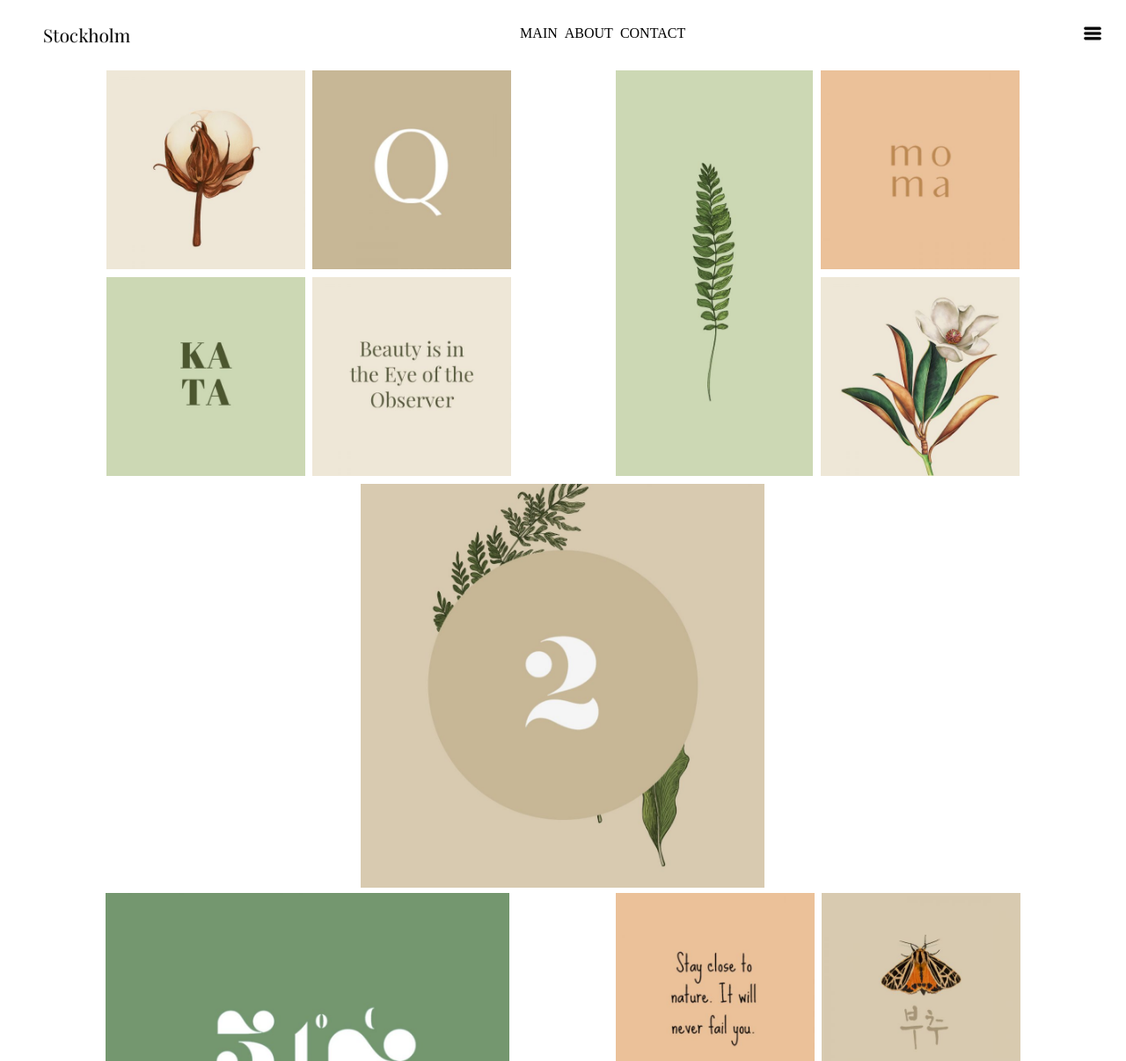
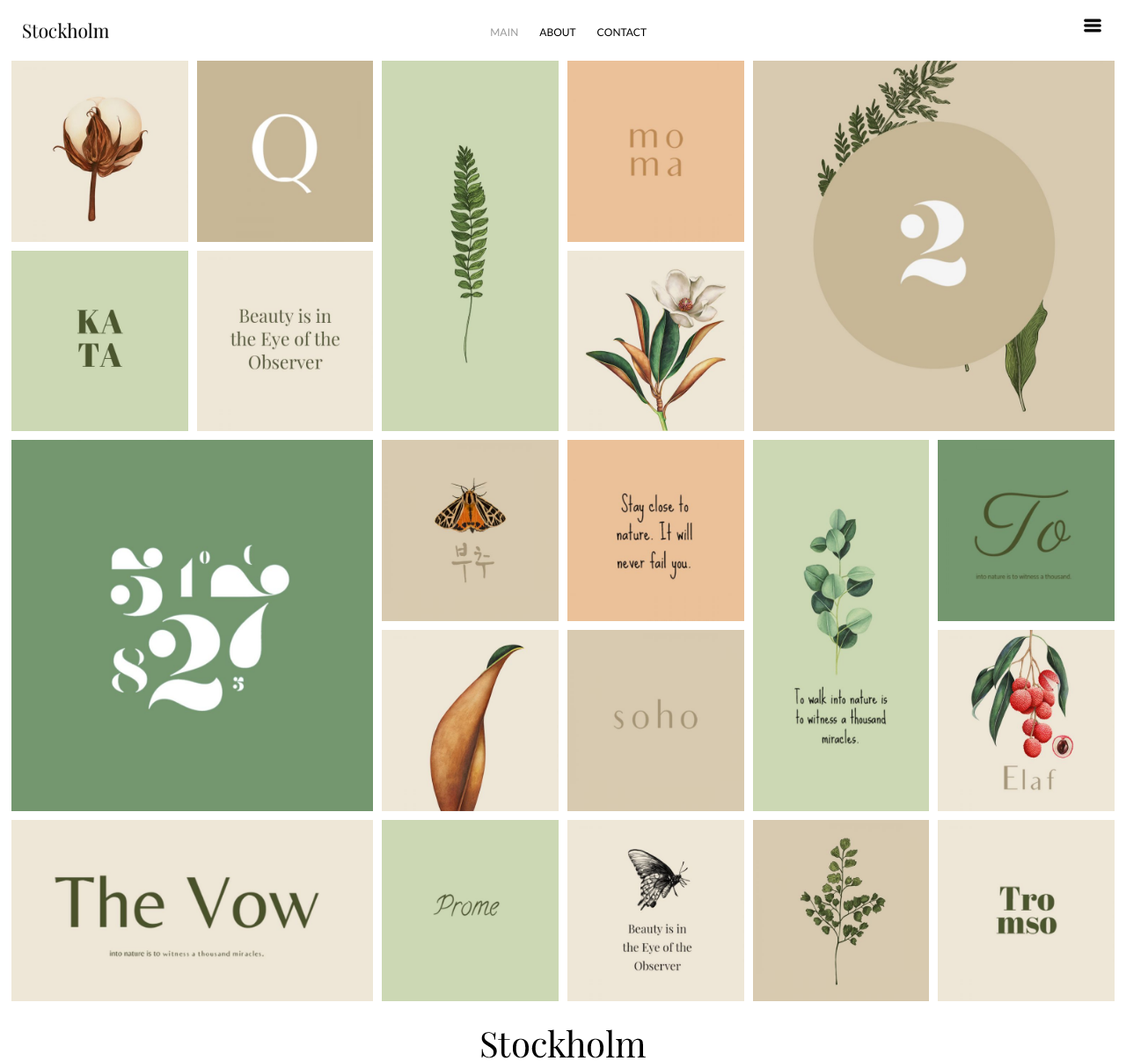
Before and after one commit to angtamrod/Actividad-maquetacion-web-BEM, a plain HTML site: page index.html in a window 1280 px wide. Shown: the top 1206 px of the page at 88% size. Drawn offline with Linux system fonts and the light colour scheme.

Commit message:
corrección final

```diff
--- a/css/estilos.css
+++ b/css/estilos.css
@@ -8,6 +8,10 @@
     display: flex;
     min-height: 100vh;
     flex-direction: column;
+    font-family: "Lato", sans-serif;
+    font-weight: 400;
+    font-style: normal;
+
 }
 
 .header{
@@ -23,154 +27,113 @@
 display: flex;
 flex-direction: row;
 justify-content: space-between;
-gap: 10%;
-padding: 2%;
-
-}
-.nav__img--logo{
-
-  justify-content: flex-start;
-  width: 8%;
-  height: 5%;
-  margin-left: 2%;
-  margin-top: 0.5%;
+margin-top: 1.3%;
+margin-right: 2%;
+margin-left: 2%;
+margin-bottom: 0;
 
 
 }
 
+.nav__div--logo{
+  width: 8%;
+  height: 5%;
+  padding-top: 0.8%;
+  display: flex;
+  justify-content: flex-start;
+  align-items: center;
+
+}
+
+
+.nav__img--logo{
+
+  width: 100%;
+
+}
+
 .nav__ul{
-display: flex;
 
-justify-content: center;
-align-items: center;
+  padding-top: 1%;
+  padding-right: 5%;
+  padding-bottom: 1%;
+  width: 5%;
+  height: 2.5%;
+  display: flex;
+  justify-content: center;
+  font-size: 12px;
+
+
 
 
 }
 
 .nav__li{
     display: inline;
-    padding-right: 0.5em;
+    padding-right: 1em;
+    padding-left: 1em;
+
     text-decoration: none;
     list-style-type: none;
 }
 
-.nav__img{
-    width: 2%;
-    height: 2%;
-    justify-content: flex-end;
+.nav__li--1{
+  opacity: .4;
+}
 
 
+.nav__div--rayitas{
+  width: 2%;
+  height: 2%;
+  justify-content: flex-start;
+  align-items: center;
+
+}
+
+
+.nav__img--rayitas{
+    width: 100%;
+
+    justify-content: flex-end;
 }
 
 .main{
  display: flex;
  flex-direction: column;
-
+ flex-grow: 1;
+ gap: 2%;
 
 
 }
 
 .galeria{
-    flex-direction: column;
+
+    padding: 1%;
+    display: grid;
+    grid-template-columns: repeat(6, 1fr);
+    grid-template-rows: repeat(5, 1fr);
+    /*esto es como decir: 1fr 1fr 1fr 1fr 1fr*;*/
+    gap: 10px;
 
 }
 
-.galeria--fila{
-    display: flex;
-    flex-direction: row;
-    padding: 2px;
-    gap: 1px;
-    flex-wrap:wrap;
+.galeria-img{
     width: 100%;
-    height: 40%;
-    justify-content: space-evenly;
+    height: 100%;
+    /*Se pone todo más alargada porque toma el height más alto de la foto (el x10000)*/
 }
 
-.galeria--filamedia{
-    padding-left: 4px;
+.galeria-img--4{
+  grid-row: span 2;
+  grid-column: span 2;
 }
 
-.galeria--filafinal{
-    display: flex;
-    flex-wrap: wrap;
-    flex-direction: row;
-    width: 100%;
-    padding: 8px;
-    gap: 5px;
-
-
+.galeria-img--2f{
+  grid-row: span 2;
 }
 
-.galeria__div--cuadrado{
-    display: flex;
-    flex-direction: column;
-    gap:1px;
-    max-width: fit-content;
-    max-height: fit-content;
-}
-.galeria__div--triptico{
-    display: flex;
-    flex-direction: row;
-    gap: 7px;
-    max-width: fit-content;
-    max-height: fit-content;
-}
-.galeria__div--top{
-    flex-direction: row;
-}
-
-.galeria__div--base{
-    flex-direction: row;
-}
-
-.galeria__div--right{
-    display: flex;
-    flex-direction: column;
-    gap: 5px;
-
-}
-
-.galeria__img--sola{
-    margin-top: 2px;
-    margin-right: 1px;
-    max-width: 459px;
-    max-height: 460px;
-}
-
-.galeria__img--cuadrada{
-  max-width: 230px;
-  max-height: 230px;
-  padding: 2px;
-}
-
-.galeria__img--rectangulo{
-    margin-top: 2px;
-    max-width: 224px;
-    max-height: 461px;
-
-}
-
-.galeria__div--bottom{
-    display: flex;
-    flex-wrap: wrap;
-    flex-direction: row;
-    max-width: 950px;
-    margin-left: 6px;
-    gap: 5px;
-}
-
-.galeria__div--bottomright{
-    display: flex;
-    flex-wrap: wrap;
-    gap: 5px;
-    max-width: 950px;
-    margin-right: 2px;
-}
-
-.galeria__img--bottom{
-
-    max-width: 460px;
-    max-height: 220px;
+.galeria-img--2c{
+ grid-column: span 2;
 }
 
 
@@ -180,16 +143,33 @@ align-items: center;
  text-align: center;
 }
 
+.main__div--logo{
+
+  display: flex;
+  justify-content: center;
+  align-items: center;
+  padding: 1.5%;
+}
+
+
 .main__p{
-    padding: 2%;
+
+
+    display: flex;
+    flex-direction: row;
     justify-content: center;
+    align-items: center;
     text-align: center;
+    font-family: "Lato", sans-serif;
+  font-weight: 300;
+  font-style: normal;
+  font-size: 13px;
 }
 
 .footer{
     padding: 2%;
     width: 100%;
-    height: 40%;
+    height: 20%;
 
   display: flex;
 
@@ -199,6 +179,9 @@ justify-content: center;
 }
 
 .footer__p{
-
   text-align: center;
+  font-family: "Lato", sans-serif;
+  font-weight: 300;
+  font-size: 10px;
+  font-style: normal;
 }
--- a/index.html
+++ b/index.html
@@ -4,81 +4,57 @@
     <meta charset="UTF-8">
     <meta name="viewport" content="width=device-width, initial-scale=1.0">
     <title>Maquetación WEB BEM</title>
+
+    <link rel="preconnect" href="https://fonts.googleapis.com">
+    <link rel="preconnect" href="https://fonts.gstatic.com" crossorigin>
+    <link href="https://fonts.googleapis.com/css2?family=Lato:ital,wght@0,100;0,300;0,400;0,700;0,900;1,100;1,300;1,400;1,700;1,900&display=swap" rel="stylesheet">
+
     <link rel="stylesheet" href="css/estilos.css">
 </head>
 <body class="body">
     <header class="header">
         <nav class="nav">
-
-            <img class="nav__img--logo" src="imgs/Logo-dark.png" alt="logo">
-
+            <div class="nav__div--logo">
+                <img class="nav__img--logo" src="imgs/Logo-dark.png" alt="logo">
+            </div>
             <ul class="nav__ul">
-                <li class="nav__li">MAIN</li>
+                <li class="nav__li nav__li--1">MAIN</li>
                 <li class="nav__li">ABOUT</li>
                 <li class="nav__li">CONTACT</li>
             </ul>
-            <img class="nav__img" src="imgs/menu-rayas.png" alt="rayas">
+            <div class="nav__div--rayitas">
+                <img class="nav__img--rayitas" src="imgs/menu-rayas.png" alt="rayas">
+            </div>
         </nav>
     </header>
 
     <main class="main">
         <section class="galeria">
+            <img class="galeria-img" src="imgs/Masonry-list-img-1-500x500.jpg" alt="">
+            <img class="galeria-img" src="imgs/Masonry-list-img-2-500x500.jpg" alt="">
+            <img class="galeria-img galeria-img--2f" src="imgs/Masonry-list-img-3-500x1000.jpg" alt="">
+            <img class="galeria-img" src="imgs/Masonry-list-img-4-500x500.jpg" alt="">
+            <img class="galeria-img galeria-img--4" src="imgs/Masonry-list-img-5-1000x1000.jpg" alt="">
+            <img class="galeria-img" src="imgs/Masonry-list-img-6-500x500.jpg" alt="">
+            <img class="galeria-img" src="imgs/Masonry-list-img-7-500x500.jpg" alt="">
+            <img class="galeria-img" src="imgs/Masonry-list-img-8-500x500.jpg" alt="">
+            <img class="galeria-img galeria-img--4" src="imgs/Masonry-list-img-9-1000x1000.jpg" alt="">
+            <img class="galeria-img" src="imgs/Masonry-list-img-10-500x500.jpg" alt="">
+            <img class="galeria-img" src="imgs/Masonry-list-img-11-500x500.jpg" alt="">
+            <img class="galeria-img galeria-img--2f" src="imgs/Masonry-list-img-12-500x1000.jpg" alt="">
+            <img class="galeria-img" src="imgs/Masonry-list-img-13-500x500.jpg" alt="">
+            <img class="galeria-img" src="imgs/Masonry-list-img-14-500x500.jpg" alt="">
+            <img class="galeria-img" src="imgs/Masonry-list-img-15-500x500.jpg" alt="">
+            <img class="galeria-img" src="imgs/Masonry-list-img-16-500x500.jpg" alt="">
+            <img class="galeria-img galeria-img--2c" src="imgs/Masonry-list-img-17-1000x500.jpg" alt="">
+            <img class="galeria-img" src="imgs/Masonry-list-img-18-500x500.jpg" alt="">
+            <img class="galeria-img" src="imgs/Masonry-list-img-19-500x500.jpg" alt="">
+            <img class="galeria-img" src="imgs/Masonry-list-img-20-500x500.jpg" alt="">
+            <img class="galeria-img" src="imgs/Masonry-list-img-21-500x500.jpg" alt="">
+        </section>
 
-            <div class="galeria--fila">
-                <div class="galeria__div--cuadrado">
-                    <div class="galeria__div--top">
-                    <img class="galeria__img--cuadrada" src="imgs/Masonry-list-img-1-500x500.jpg" alt="">
-                    <img class="galeria__img--cuadrada" src="imgs/Masonry-list-img-2-500x500.jpg" alt="">
-                    </div>
-                    <div class="galeria__div--base">
-                    <img class="galeria__img--cuadrada" src="imgs/Masonry-list-img-6-500x500.jpg" alt="">
-                    <img class="galeria__img--cuadrada" src="imgs/Masonry-list-img-7-500x500.jpg" alt=""></div>
-                </div>
-                <div class="galeria__div--triptico">
-                    <img class="galeria__img--rectangulo" src="imgs/Masonry-list-img-3-500x1000.jpg" alt="">
-                    <div class="galeria__div--triptico galeria__div--right">
-                    <img class="galeria__img--cuadrada" src="imgs/Masonry-list-img-4-500x500.jpg" alt="">
-                    <img class="galeria__img--cuadrada" src="imgs/Masonry-list-img-8-500x500.jpg" alt=""></div>
-                </div>
-                <img class="galeria__img--sola" src="imgs/Masonry-list-img-5-1000x1000.jpg" alt="">
-            </div>
-            <div class="galeria--fila galeria--filamedia">
-                <img class="galeria__img--sola" src="imgs/Masonry-list-img-9-1000x1000.jpg" alt="">
-                <div class="galeria__div--cuadrado">
-                    <div class="galeria__div--top">
-                    <img class="galeria__img--cuadrada" src="imgs/Masonry-list-img-11-500x500.jpg" alt="">
-                    <img class="galeria__img--cuadrada" src="imgs/Masonry-list-img-10-500x500.jpg" alt="">
-                </div>
-                    <div class="galeria__div--base">
-                    <img class="galeria__img--cuadrada" src="imgs/Masonry-list-img-15-500x500.jpg" alt="">
-                    <img class="galeria__img--cuadrada" src="imgs/Masonry-list-img-14-500x500.jpg" alt="">
-                </div>
-                </div>
-                <div class="galeria__div--triptico">
-                    <img class="galeria__img--rectangulo" src="imgs/Masonry-list-img-12-500x1000.jpg" alt="">
-                    <div class="galeria__div--triptico galeria__div--right">
-                    <img class="galeria__img--cuadrada" src="imgs/Masonry-list-img-13-500x500.jpg" alt="">
-                    <img class="galeria__img--cuadrada" src="imgs/Masonry-list-img-16-500x500.jpg" alt=""></div>
-                </div>
-            </div>
-
-            <div class="galeria--fila galeria--filafinal">
-                <img class="galeria__img--bottom" src="imgs/Masonry-list-img-17-1000x500.jpg" alt="">
-                <div class="galeria__div--bottom">
-                    <img class="galeria__img--cuadrada" src="imgs/Masonry-list-img-18-500x500.jpg" alt="">
-
-                    <img class="galeria__img--cuadrada" src="imgs/Masonry-list-img-19-500x500.jpg" alt="">
-                </div>
-                <div class="galeria__div--bottom galeria__div--bottomright">
-                    <img class="galeria__img--cuadrada" src="imgs/Masonry-list-img-20-500x500.jpg" alt="">
-                    <img class="galeria__img--cuadrada" src="imgs/Masonry-list-img-21-500x500.jpg" alt="">
-            </div>
-
-            </div>
-
-        </section>
-        <h2 class="main__h2">Stockholm</h2>
-        <p class="main__p">Aliquam lorem ante, dapibus in, viverra quis, elit feugiat Etiam sit tellus. Phasellus rutru nulla euter ameter metus varius laoreet amet orc</p>
+        <div class="main__div--logo"><img src="imgs/Footer-logo.png" alt="" class="main__img"></div>
+        <p class="main__p">Aliquam lorem ante, dapibus in, viverra quis, elit feugiat <br> Etiam sit tellus. Phasellus rutru nulla euter ameter<br> metus varius laoreet amet orc.</p>
     </main>
 
     <footer class="footer">
```
